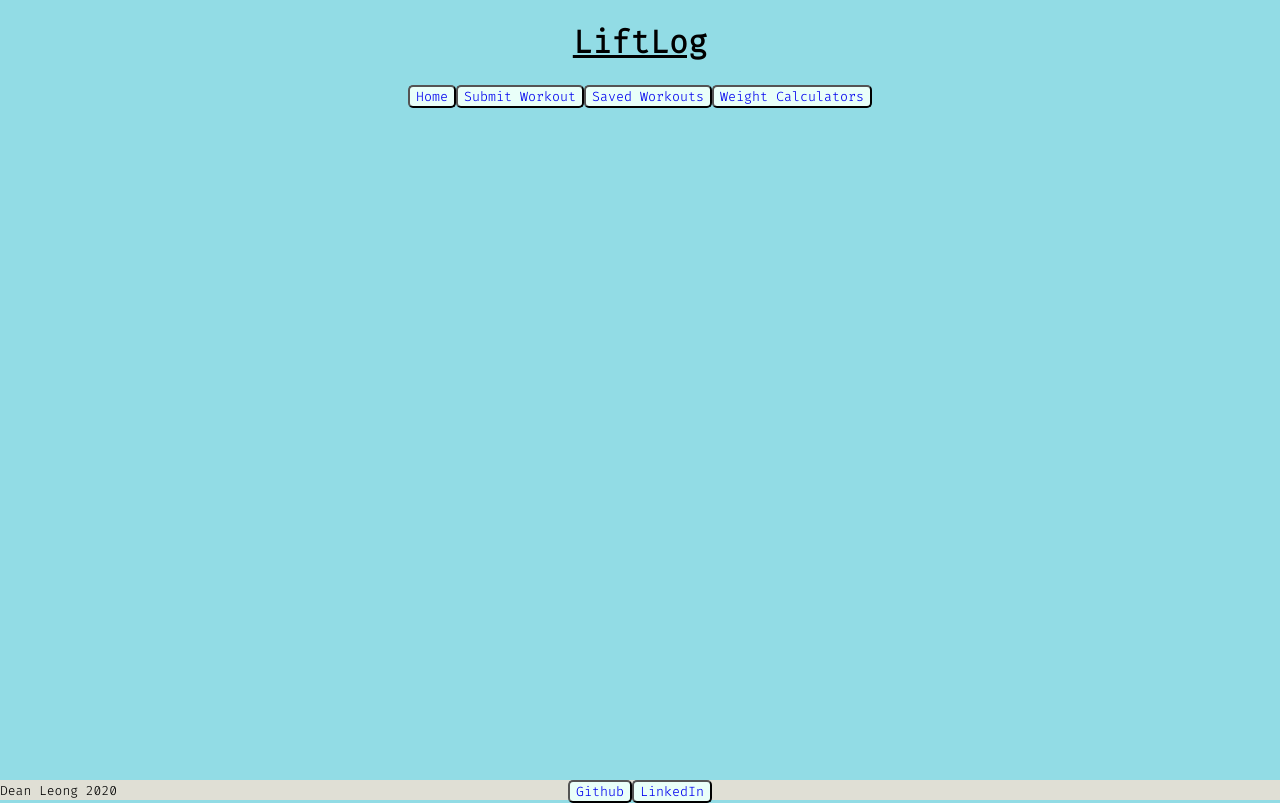
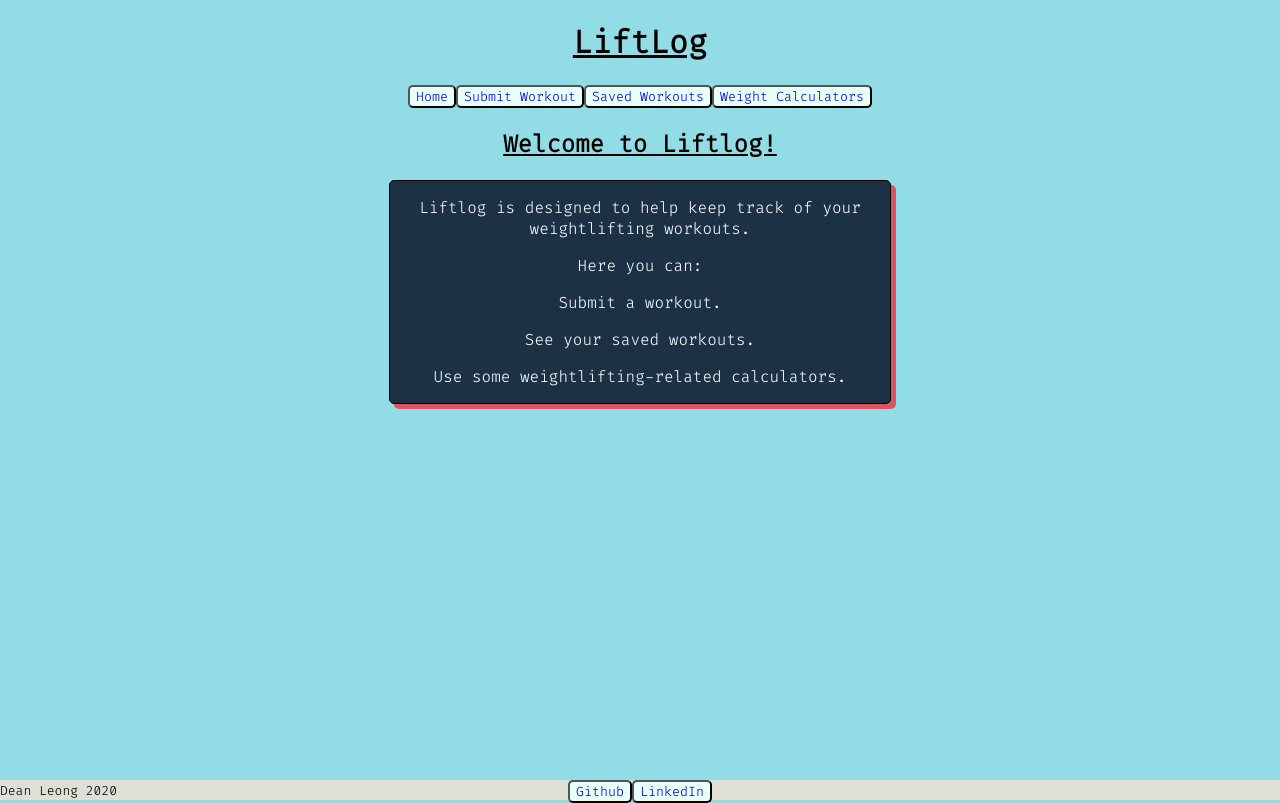
Before and after one commit to DeanLeong/LiftLog, a React (Create React App) app: page / in a window 1280 px wide. Built offline with nearby package versions, Linux system fonts and the light colour scheme.

Commit message:
homepage is actually the homepage now

```diff
--- a/src/App.js
+++ b/src/App.js
@@ -19,7 +19,7 @@ function App() {
         <Header />
       </div>
       <div className="home-page">
-      <Route path="/HomePage">
+      <Route exact path="/">
         <HomePage />
       </Route>
       </div>
--- a/src/Header.jsx
+++ b/src/Header.jsx
@@ -7,7 +7,7 @@ function Header() {
       <h1>LiftLog</h1>
       <nav>
         <button className="nav-buttons">
-          <Link to={`/HomePage`} className="nav-buttons">Home</Link>
+          <Link to={`/`} className="nav-buttons">Home</Link>
         </button>
         <button className="nav-buttons">
           <Link to={`/SubmitWorkout`} className="nav-buttons">Submit Workout</Link>
```
